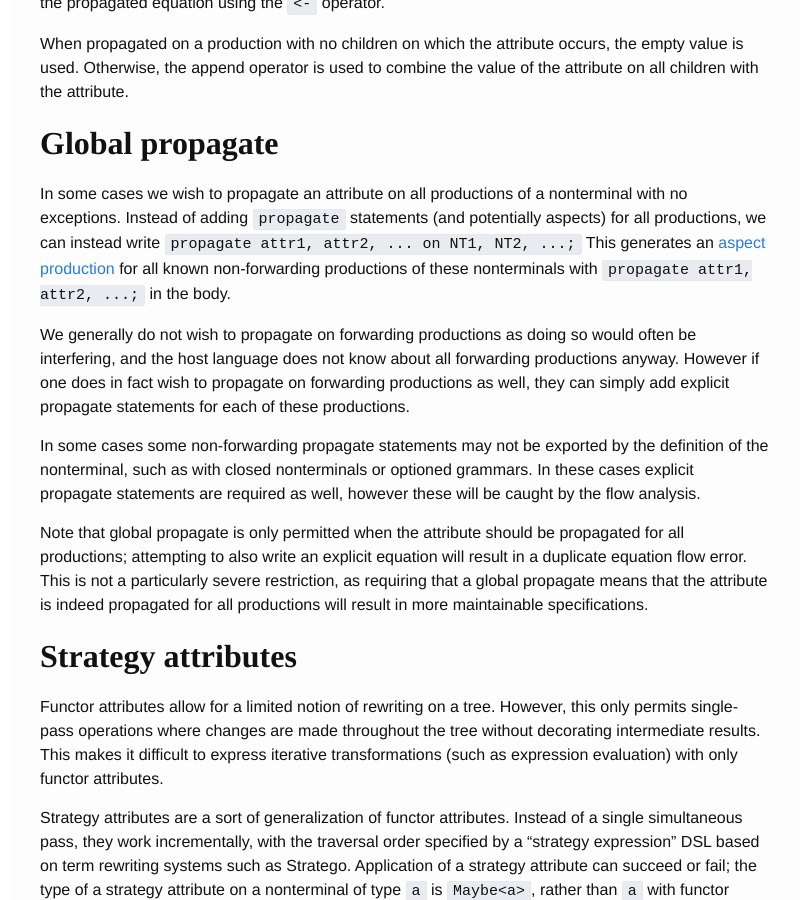
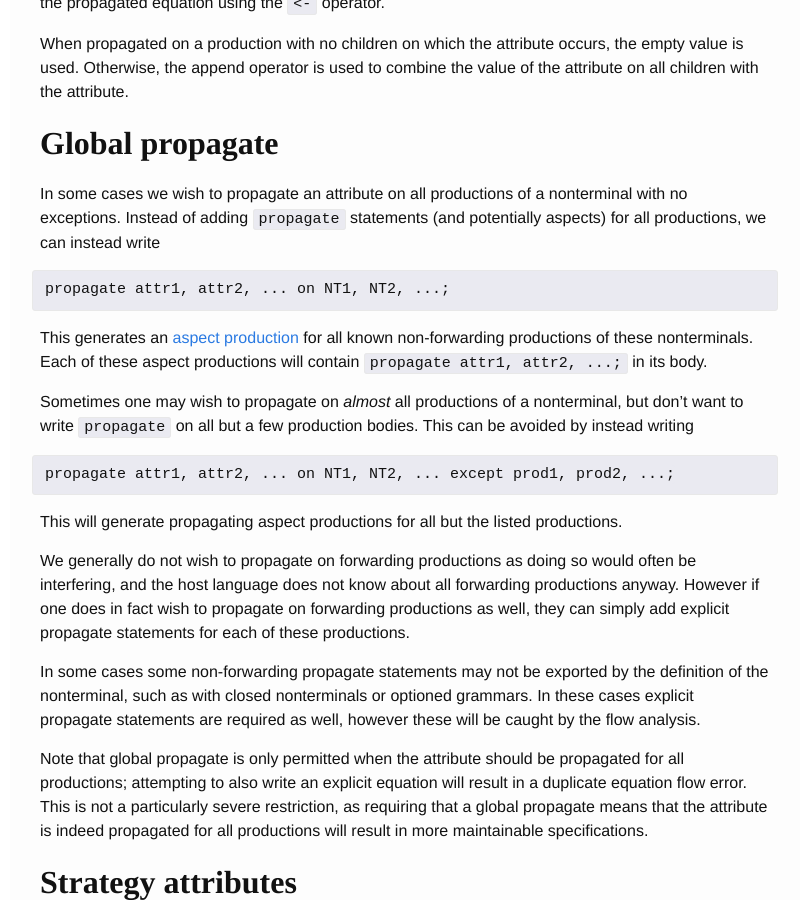
Before and after one commit to melt-umn/melt-website, a Jekyll site: the page built from silver/concepts/automatic-attributes/index.md, in a window 1280 px wide and 900 px high, scrolled down 3914 px. Shown: the whole window, without its empty margins (235-1044 px from the left). Built offline with Jekyll 4.4.1, drawn with Linux system fonts in a browser that asks for light colours.

Commit message:
Clarify explaination of global propagate, add explanation of except clause

````diff
--- a/silver/concepts/automatic-attributes/index.md
+++ b/silver/concepts/automatic-attributes/index.md
@@ -167,8 +167,18 @@ Otherwise, the append operator is used to combine the value of the attribute on
 
 # Global propagate
 In some cases we wish to propagate an attribute on all productions of a nonterminal with no exceptions.  Instead of adding `propagate` statements (and potentially aspects) for all productions, we can instead write
-```propagate attr1, attr2, ... on NT1, NT2, ...;```
-This generates an [aspect production](../aspects) for all known non-forwarding productions of these nonterminals with `propagate attr1, attr2, ...;` in the body.
+```
+propagate attr1, attr2, ... on NT1, NT2, ...;
+```
+This generates an [aspect production](../aspects) for all known non-forwarding productions of these nonterminals.
+Each of these aspect productions will contain `propagate attr1, attr2, ...;` in its body.
+
+Sometimes one may wish to propagate on *almost* all productions of a nonterminal, but don't want to write `propagate` on all but a few production bodies.
+This can be avoided by instead writing
+```
+propagate attr1, attr2, ... on NT1, NT2, ... except prod1, prod2, ...;
+```
+This will generate propagating aspect productions for all but the listed productions.
 
 We generally do not wish to propagate on forwarding productions as doing so would often be interfering, and the host language does not know about all forwarding productions anyway.  However if one does in fact wish to propagate on forwarding productions as well, they can simply add explicit propagate statements for each of these productions.
 
````
